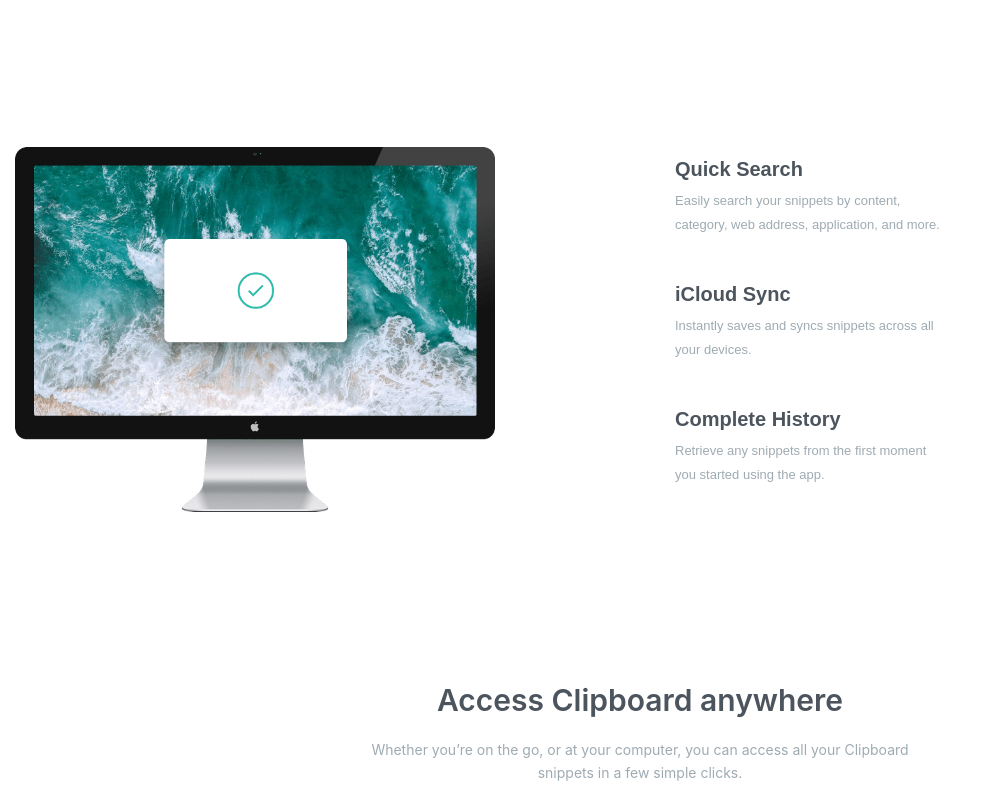
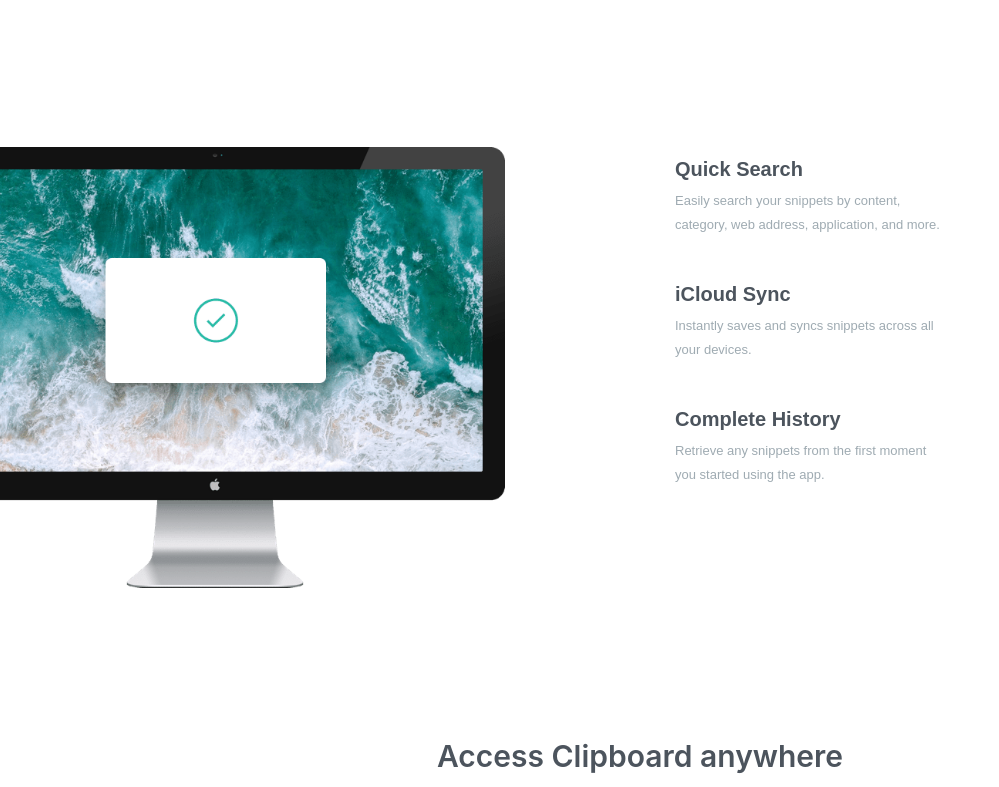
Before and after one commit to mariamhesham12/task4, a plain HTML site: page index.html in a window 1280 px wide. Shown: the part 598-1385 px from the top of the page, without its empty margins (0-999 px from the left). Drawn offline with Linux system fonts and the light colour scheme; a web font is replaced by a local one.

Commit message:
version-1

```diff
--- a/css/index.css
+++ b/css/index.css
@@ -273,11 +273,9 @@ body{
    }
     }
 
-
-
  @media (min-width:768px){
     .section2 .img1 img{
-        width: 450px;
+        width: 500px;
     }
     .section2 .content{
         margin-top: 10px;
@@ -288,6 +286,18 @@ body{
     }
 
 }
+@media (min-width:971px){
+    .section2 .img1{
+        display: flex;
+    }
+    .section2 .img1 img{
+        width: 500px;
+        margin-left: -150px;
+    }
+}
+
+
+
  @media (min-width:1200px) {
     .section2 .img1 img{
         width: 650px;
@@ -305,20 +315,20 @@ body{
     .section2 .img1{
         display: flex;
 
-
     }
     .section2 .img1 img{
-        width: 500px;
+        width: 600px;
         margin-left: -80px;
     }
 }
+
+
 @media (min-width:768px){
     .section2 .img1{
         display: flex;
-
+    }
+    .section2 .img1 img{
+        margin-left: -170px;
 
     }
-    .section2 .img1 img{
-        margin-left: -80px;
-    }
 }
```
